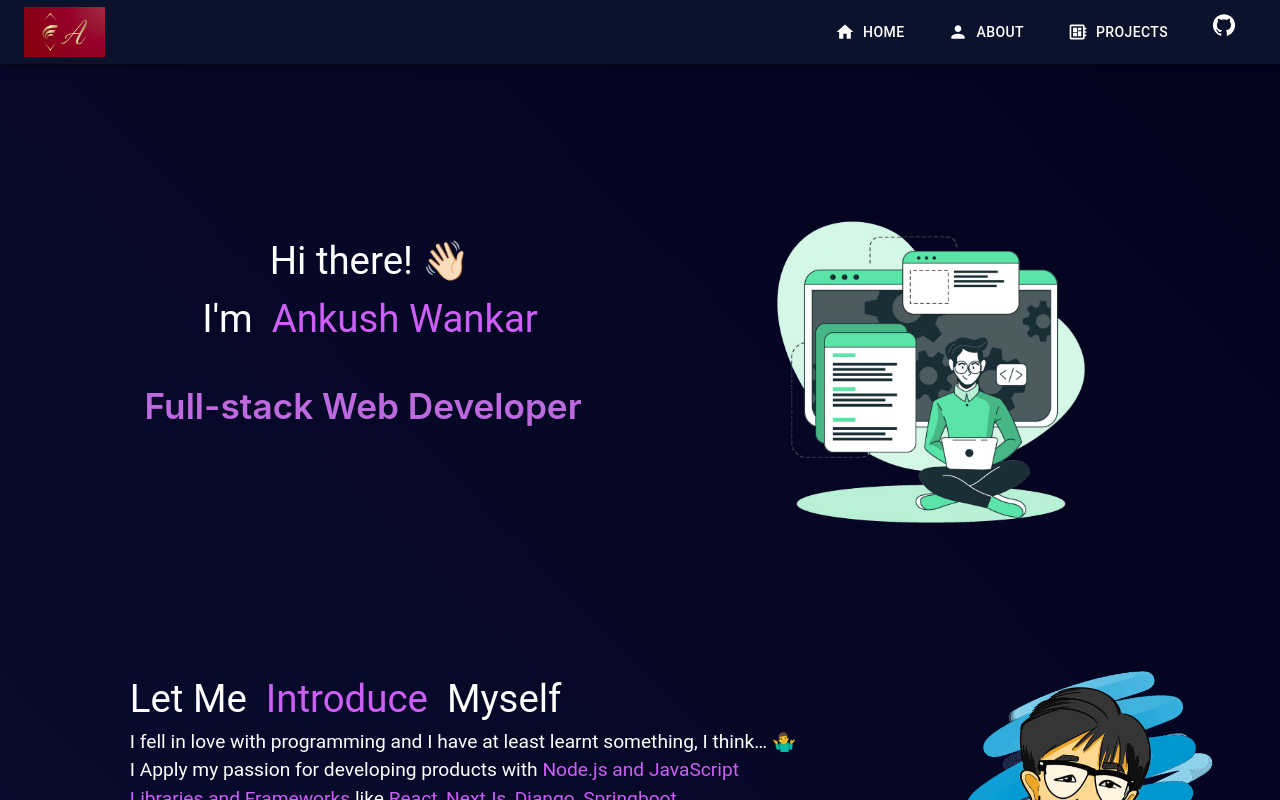
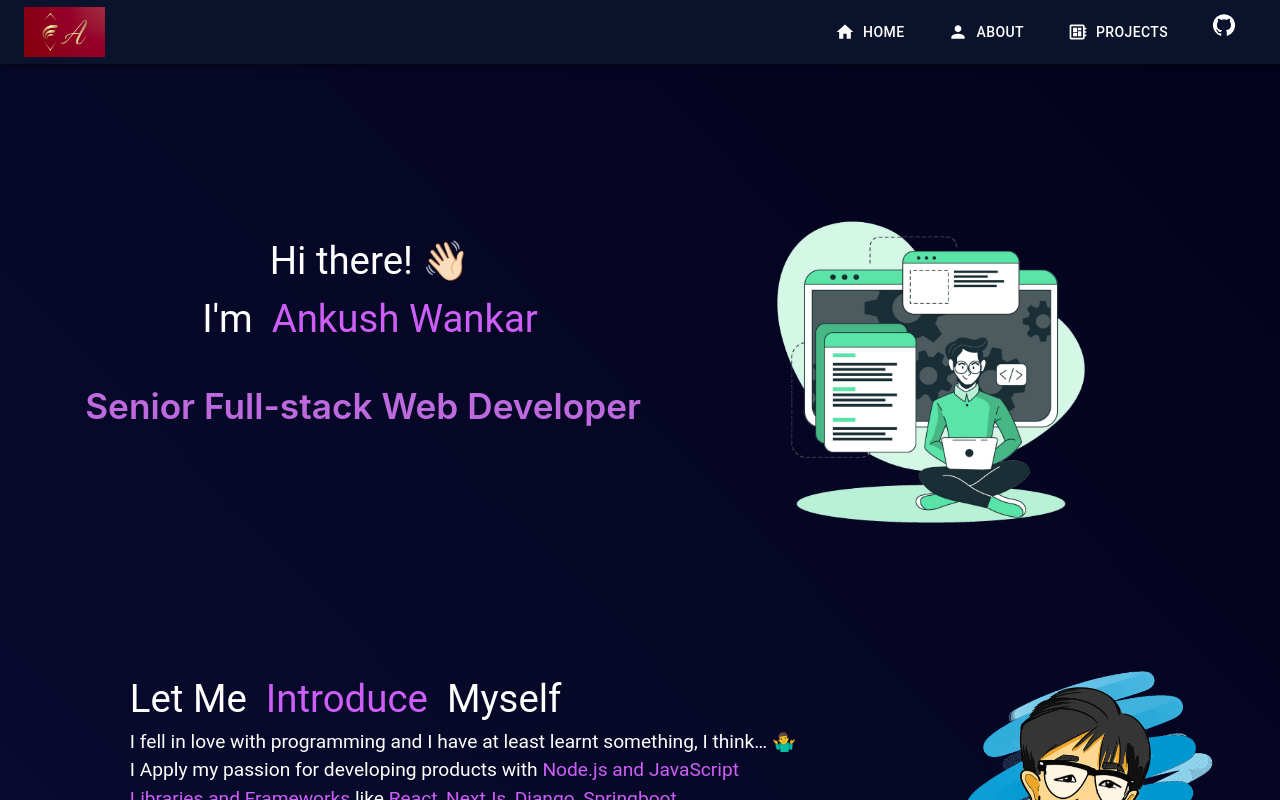
Before and after one commit to ankush357159/folio, a React (Create React App) app: page / in a window 1280 px wide. Shown: the top 800 px of the page. Built offline with nearby package versions, Linux system fonts and the light colour scheme.

Commit message:
Folio skills updated

```diff
--- a/src/components/pages/home/Typewriter.js
+++ b/src/components/pages/home/Typewriter.js
@@ -8,11 +8,12 @@ function Type() {
     <Typewriter
       options={{
         strings: [
-          "Full-stack Web Developer",
+          "Senior Full-stack Web Developer",
+          "Spring-boot Developer",
+          "React Developer",
+          "NextJs Developer",
           "MERN Stack Developer",
-          "NextJs Developer",
           "NodeJs Developer",
-          "Spring-boot Developer",
         ],
         autoStart: true,
         loop: true,
```
Also changed, not shown: googleTag.txt (added), 1 other file (tests, documents, lock files or other folders).
